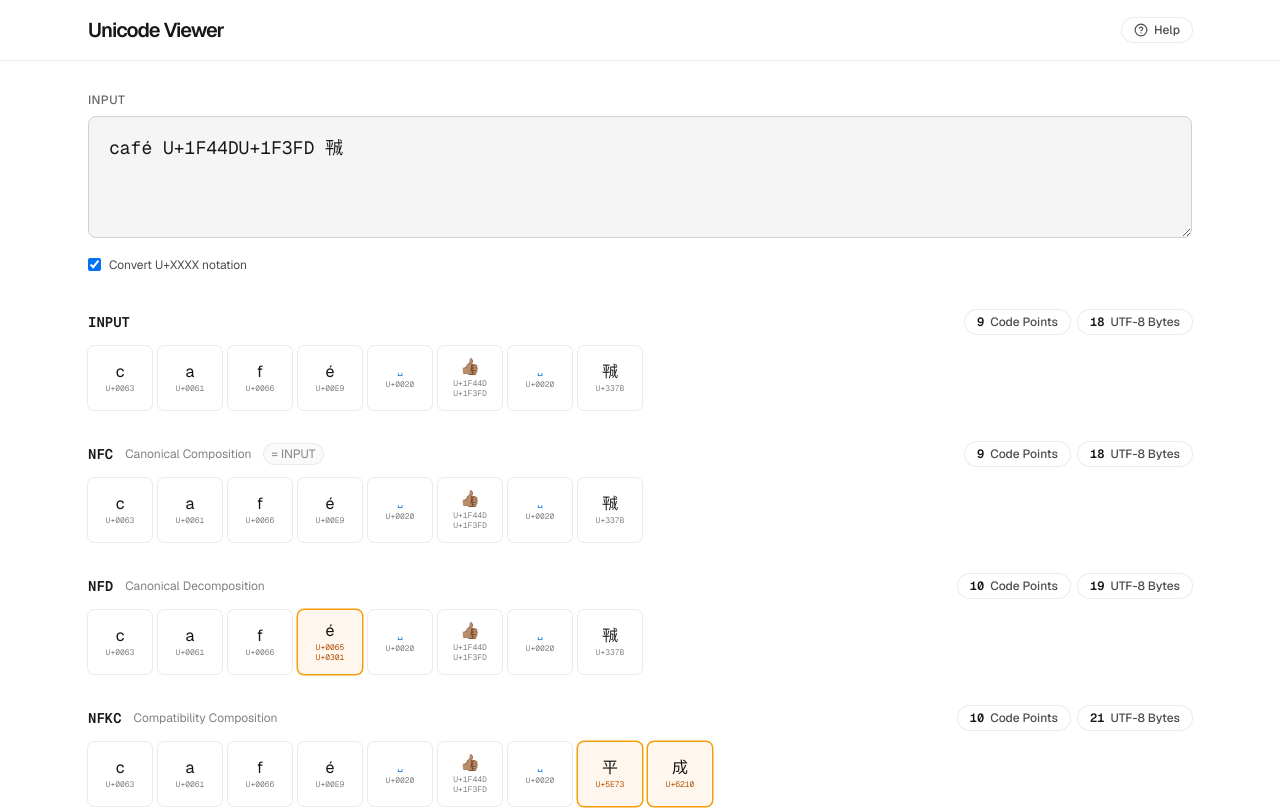
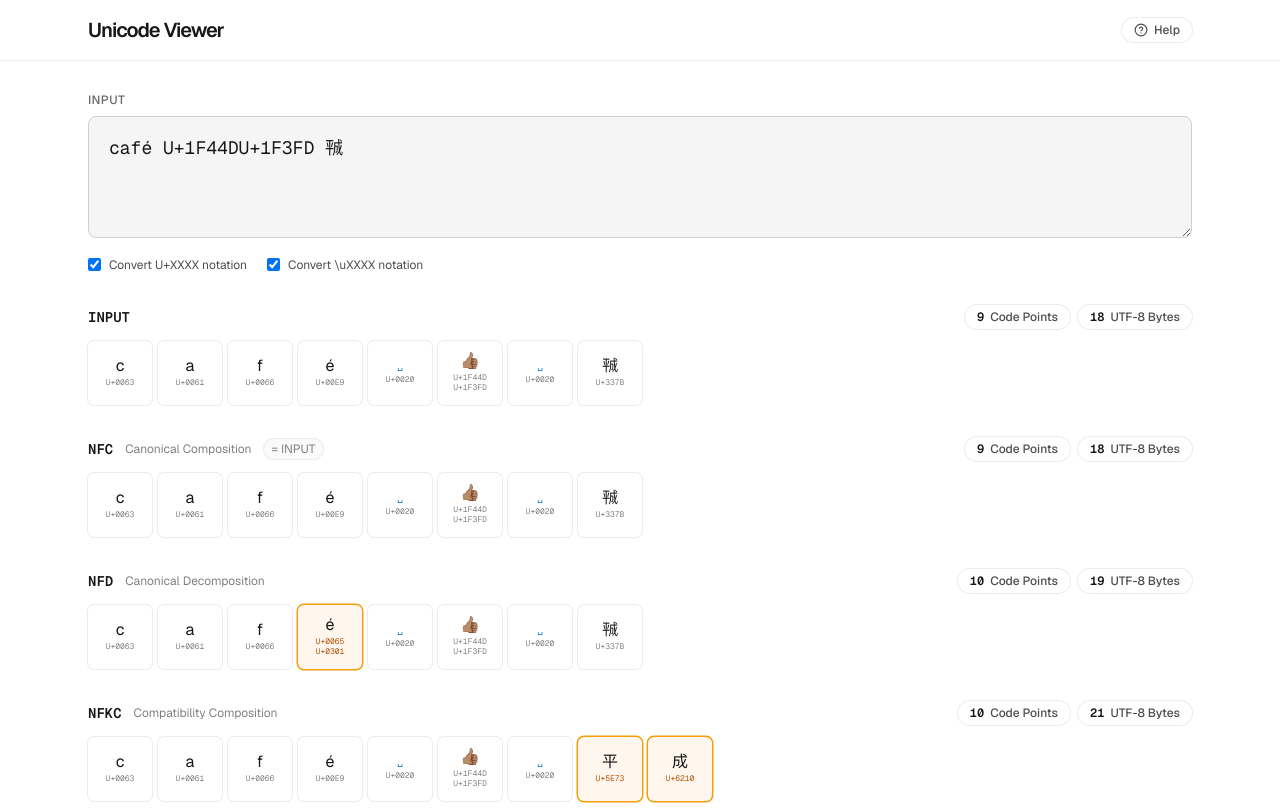
Before and after one commit to tomohisaota/unicode-viewer, a Next.js app: page / in a window 1280 px wide. Shown: the top 810 px of the page. Built offline with nearby package versions, Linux system fonts and the light colour scheme.

Commit message:
Add \uXXXX escape notation conversion checkbox
- Support \uXXXX and \u{XXXXX} escape sequences in input
- Both U+XXXX and \uXXXX converters on by default
- Converters applied in sequence before analysis

Co-Authored-By: Claude Opus 4.6 (1M context) <noreply@anthropic.com>

```diff
--- a/src/app/components/UnicodeViewer.tsx
+++ b/src/app/components/UnicodeViewer.tsx
@@ -12,6 +12,18 @@ const NORM_FORMS: NormForm[] = ["NFC", "NFD", "NFKC", "NFKD"];
 /** Convert U+XXXX sequences (e.g. "U+1F44DU+1F3FD") to actual characters */
 function convertCodePointNotation(text: string): string {
   return text.replace(/U\+([0-9A-Fa-f]{4,6})/g, (_, hex) => {
+    const cp = parseInt(hex, 16);
+    if (cp >= 0 && cp <= 0x10ffff) {
+      return String.fromCodePoint(cp);
+    }
+    return _;
+  });
+}
+
+/** Convert \uXXXX / \u{XXXXX} sequences to actual characters */
+function convertEscapeNotation(text: string): string {
+  return text.replace(/\\u\{([0-9A-Fa-f]{1,6})\}|\\u([0-9A-Fa-f]{4})/g, (_, braced, plain) => {
+    const hex = braced ?? plain;
     const cp = parseInt(hex, 16);
     if (cp >= 0 && cp <= 0x10ffff) {
       return String.fromCodePoint(cp);
@@ -45,15 +57,18 @@ export default function UnicodeViewer() {
   const t = useMessages();
   const [rawInput, setRawInput] = useState("café U+1F44DU+1F3FD ㍻");
   const [convertCP, setConvertCP] = useState(true);
+  const [convertEsc, setConvertEsc] = useState(true);
   const [selected, setSelected] = useState<{
     section: string;
     index: number;
   } | null>(null);
 
-  const input = useMemo(
-    () => (convertCP ? convertCodePointNotation(rawInput) : rawInput),
-    [rawInput, convertCP]
-  );
+  const input = useMemo(() => {
+    let text = rawInput;
+    if (convertCP) text = convertCodePointNotation(text);
+    if (convertEsc) text = convertEscapeNotation(text);
+    return text;
+  }, [rawInput, convertCP, convertEsc]);
   const inputClusters = useMemo(() => analyzeString(input), [input]);
 
   const sections = useMemo(() => {
@@ -122,9 +137,8 @@ export default function UnicodeViewer() {
       />
 
       {/* Options */}
-      <label
-        className="mt-3 inline-flex items-center gap-2 cursor-pointer select-none"
-      >
+      <div className="mt-3 flex flex-wrap gap-x-5 gap-y-1">
+        <label className="inline-flex items-center gap-2 cursor-pointer select-none">
           <input
             type="checkbox"
             checked={convertCP}
@@ -138,6 +152,21 @@ export default function UnicodeViewer() {
             {t.convertCodePoints}
           </span>
         </label>
+        <label className="inline-flex items-center gap-2 cursor-pointer select-none">
+          <input
+            type="checkbox"
+            checked={convertEsc}
+            onChange={(e) => {
+              setConvertEsc(e.target.checked);
+              setSelected(null);
+            }}
+            className="accent-[var(--accent-blue)]"
+          />
+          <span className="text-xs" style={{ color: "var(--gray-600)" }}>
+            {t.convertEscape}
+          </span>
+        </label>
+      </div>
 
       {/* All sections */}
       <div className="mt-8 flex flex-col gap-8">
--- a/src/lib/i18n.ts
+++ b/src/lib/i18n.ts
@@ -53,6 +53,7 @@ const translations = {
       },
     ] as HelpSection[],
     convertCodePoints: "Convert U+XXXX notation",
+    convertEscape: "Convert \\uXXXX notation",
     normalize: "Normalize",
     normNone: "None",
     nfcLabel: "NFC",
@@ -110,6 +111,7 @@ const translations = {
       },
     ] as HelpSection[],
     convertCodePoints: "U+XXXX 表記を変換する",
+    convertEscape: "\\uXXXX 表記を変換する",
     normalize: "正規化",
     normNone: "なし",
     nfcLabel: "NFC",
```
Lines whose indentation alone changed are shown as unchanged.
